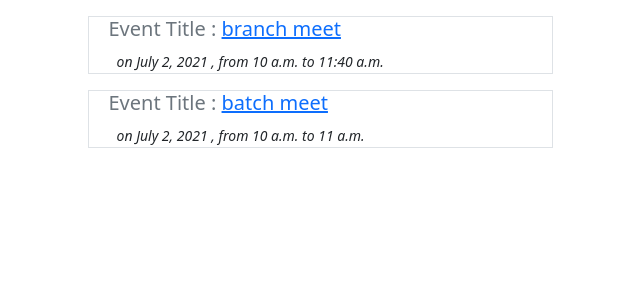
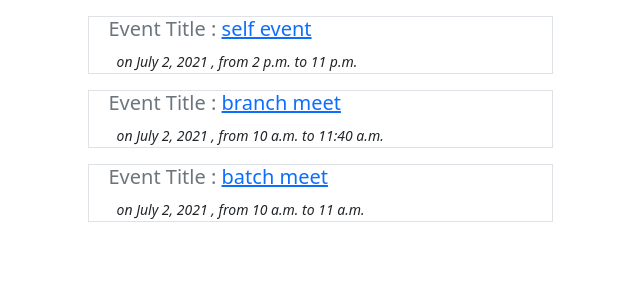
Before and after one commit to pranjal198/event_scheduler, a Django app: template tasks/templates/tasks/index.html in a window 1280 px wide. Shown: the part 70-370 px from the top of the page, without its empty margins (320-960 px from the left). Run offline with Django 3.2, Linux system fonts and the light colour scheme; the template is opened without the code that fills it: values that come from a table or form of the project are taken from there, others are empty; a user stored in the database is signed in; data comes from the database, SQL or seed files in the repository; both versions use the stored data as it was after the commit; parts of the project's set-up code (start-up, migrations or seed data) failed here and were passed over.

Commit message:
fixed bug of not showing self tasks

```diff
--- a/tasks/templates/tasks/index.html
+++ b/tasks/templates/tasks/index.html
@@ -1,7 +1,7 @@
 {% extends 'tasks/basic.html' %}
 {% block content %}
 {% for task in tasks %}
-  {% if task.author == user and task.event_type == "Personal Tasks" and task.target_batch == "self" and task.target_branch == "self" %}
+  {% if task.author == user and task.event_type == "Personal Tasks" %}
     <div class="my-3">
       <div class="container my-1 border col-5">
         <h5 class="text-muted mx-2">
```
Also changed, not shown: db.sqlite3.
